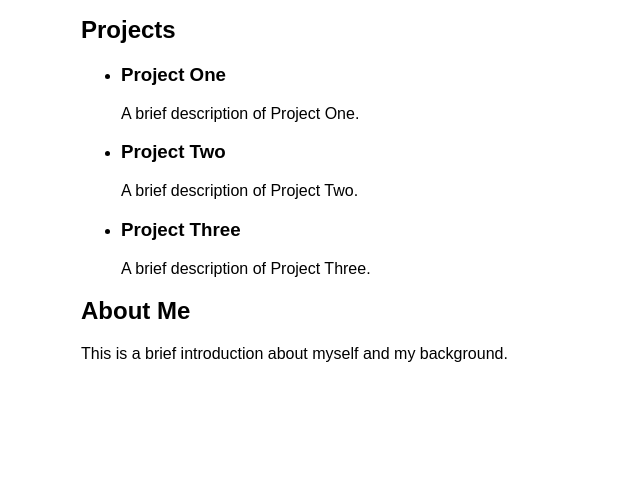
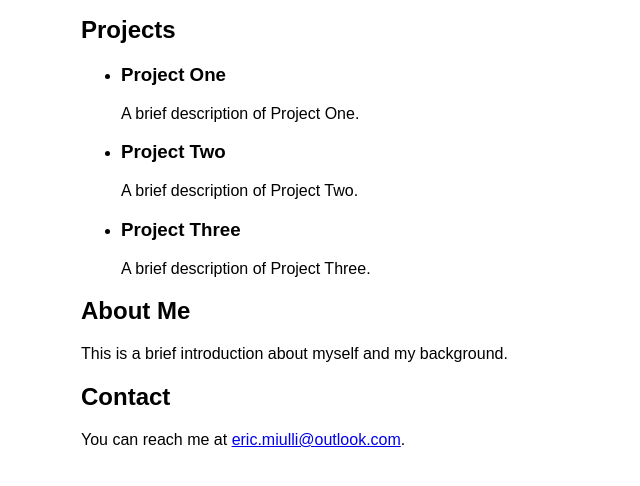
Before and after one commit to EMiulli/my-first-static-web-app, a website: page src/index.html in a window 1280 px wide. Shown: the part 144-630 px from the top of the page, without its empty margins (239-879 px from the left). Drawn offline with Linux system fonts and the light colour scheme.

Commit message:
Added Contact section

```diff
--- a/src/index.html
+++ b/src/index.html
@@ -31,6 +31,12 @@
     <section id="about">
       <h2>About Me</h2>
       <p>This is a brief introduction about myself and my background.</p>
+    </section>
+    <section id="contact">
+      <h2>Contact</h2>
+      <p>You can reach me at
+        <a href="mailto: eric.miulli@outlook.com">eric.miulli@outlook.com</a>.
+      </p>
   </main>
 </body>
 
```
